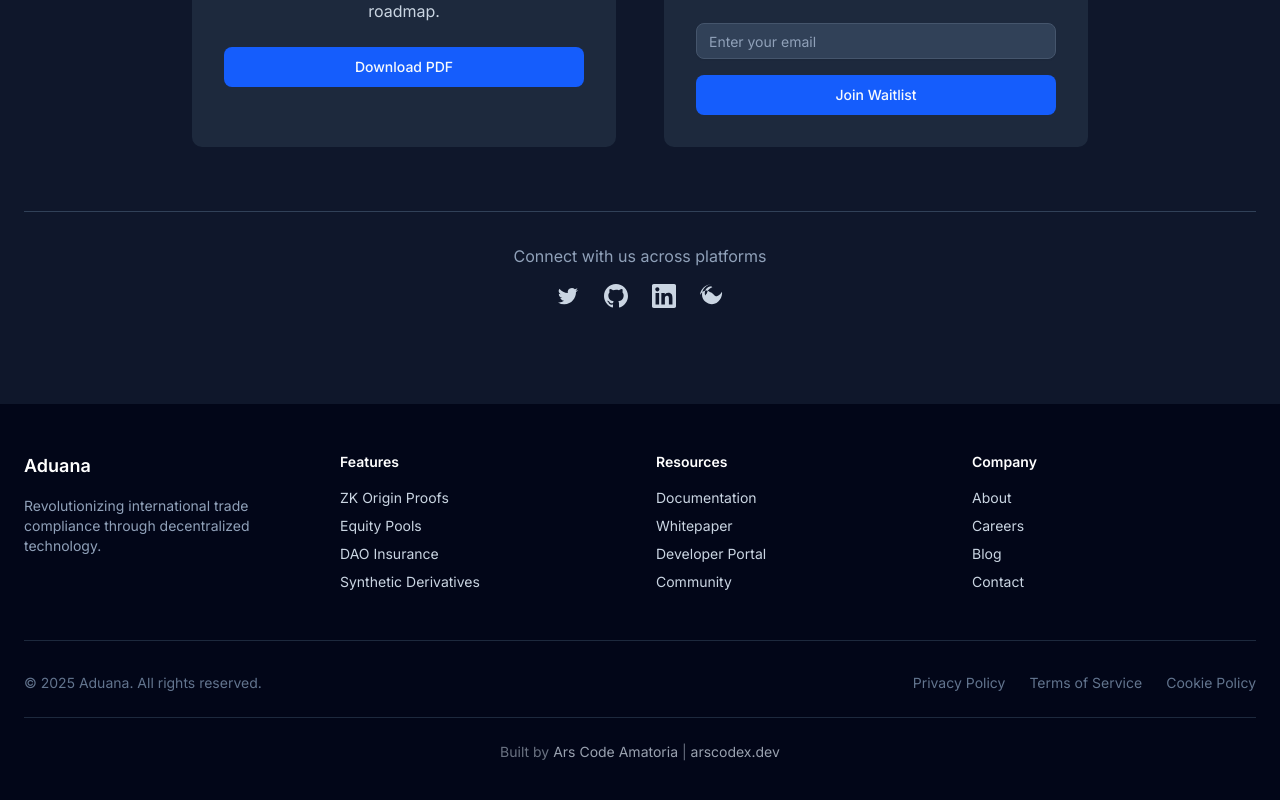
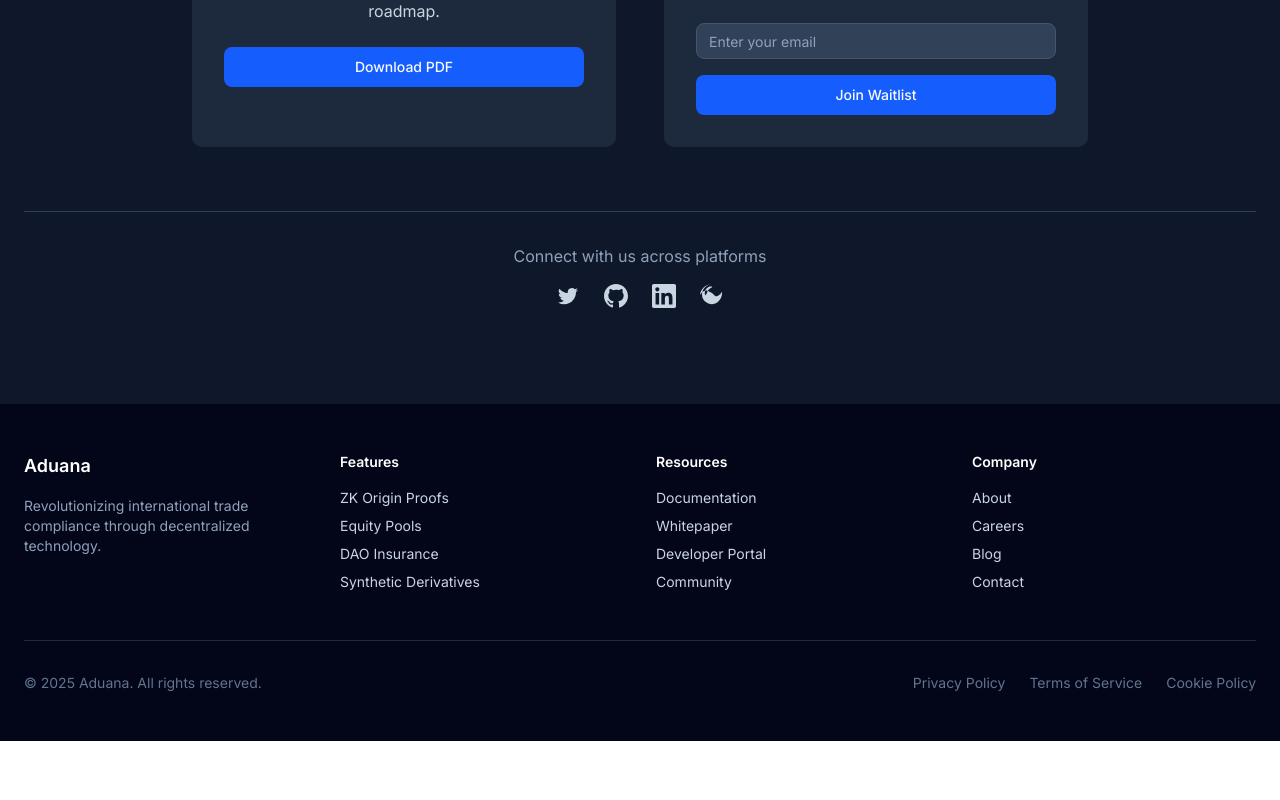
Before and after one commit to ArsCodeAmatoria/aduana, a Next.js app in the folder frontend/: page / in a window 1280 px wide. Shown: the part 7213-8013 px from the top of the page. After the commit the page ends 7954 px from the top, so only its background shows below. Built offline with nearby package versions, Linux system fonts and the light colour scheme.

Commit message:
Remove attribution section from footer

```diff
--- a/frontend/src/components/landing/footer.tsx
+++ b/frontend/src/components/landing/footer.tsx
@@ -54,12 +54,6 @@ export function Footer() {
             <a href="#" className="text-sm text-slate-500 hover:text-white transition-colors">Cookie Policy</a>
           </div>
         </div>
-
-        <div className="flex items-center justify-center mt-6 pt-6 border-t border-slate-800">
-          <p className="text-sm text-gray-500">
-            Built by <a href="https://github.com/arscodex" className="text-gray-400 hover:text-white transition-colors">Ars Code Amatoria</a> | <a href="https://arscodex.dev" className="text-gray-400 hover:text-white transition-colors">arscodex.dev</a>
-          </p>
-        </div>
       </div>
     </footer>
   )
```
